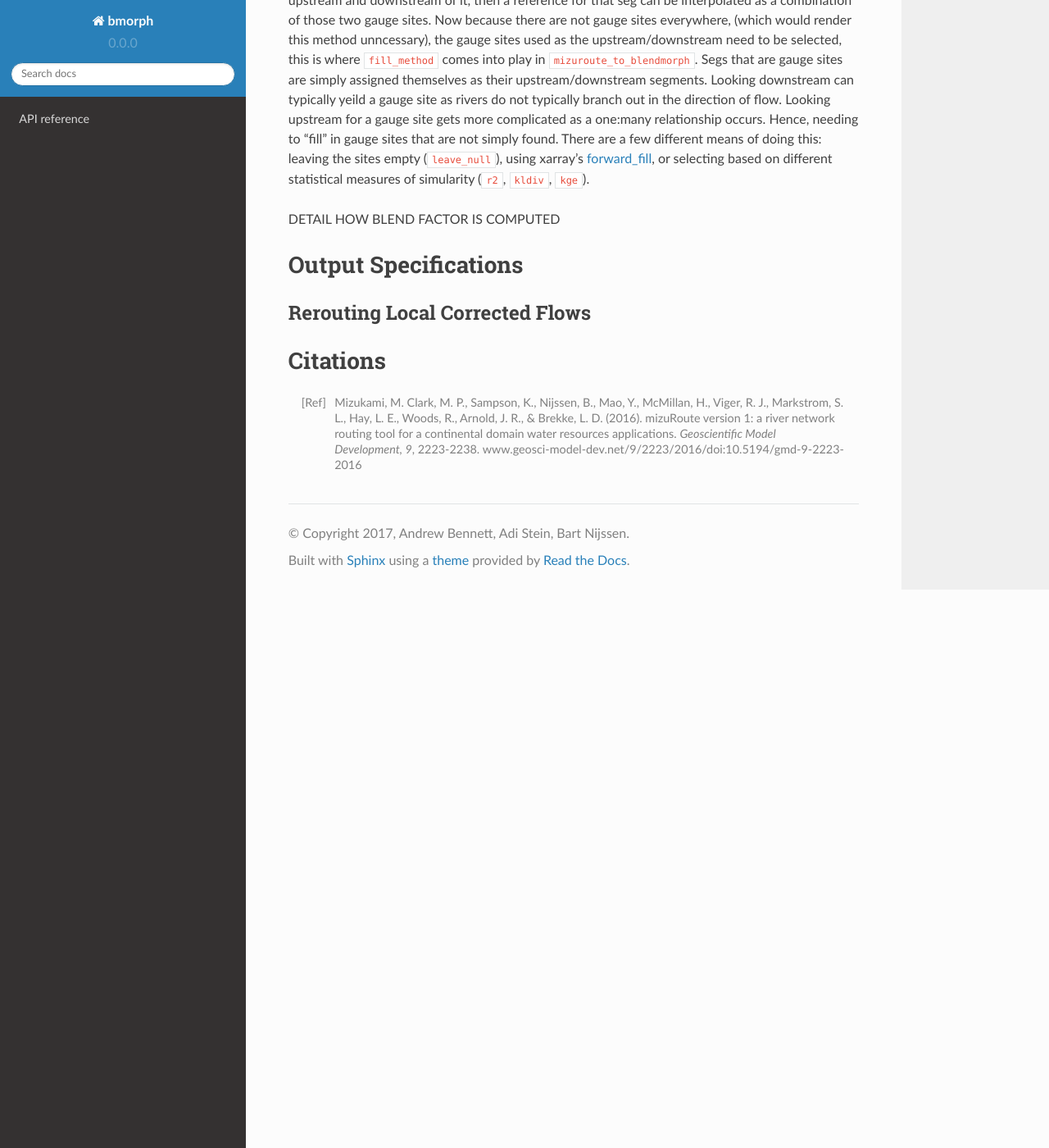
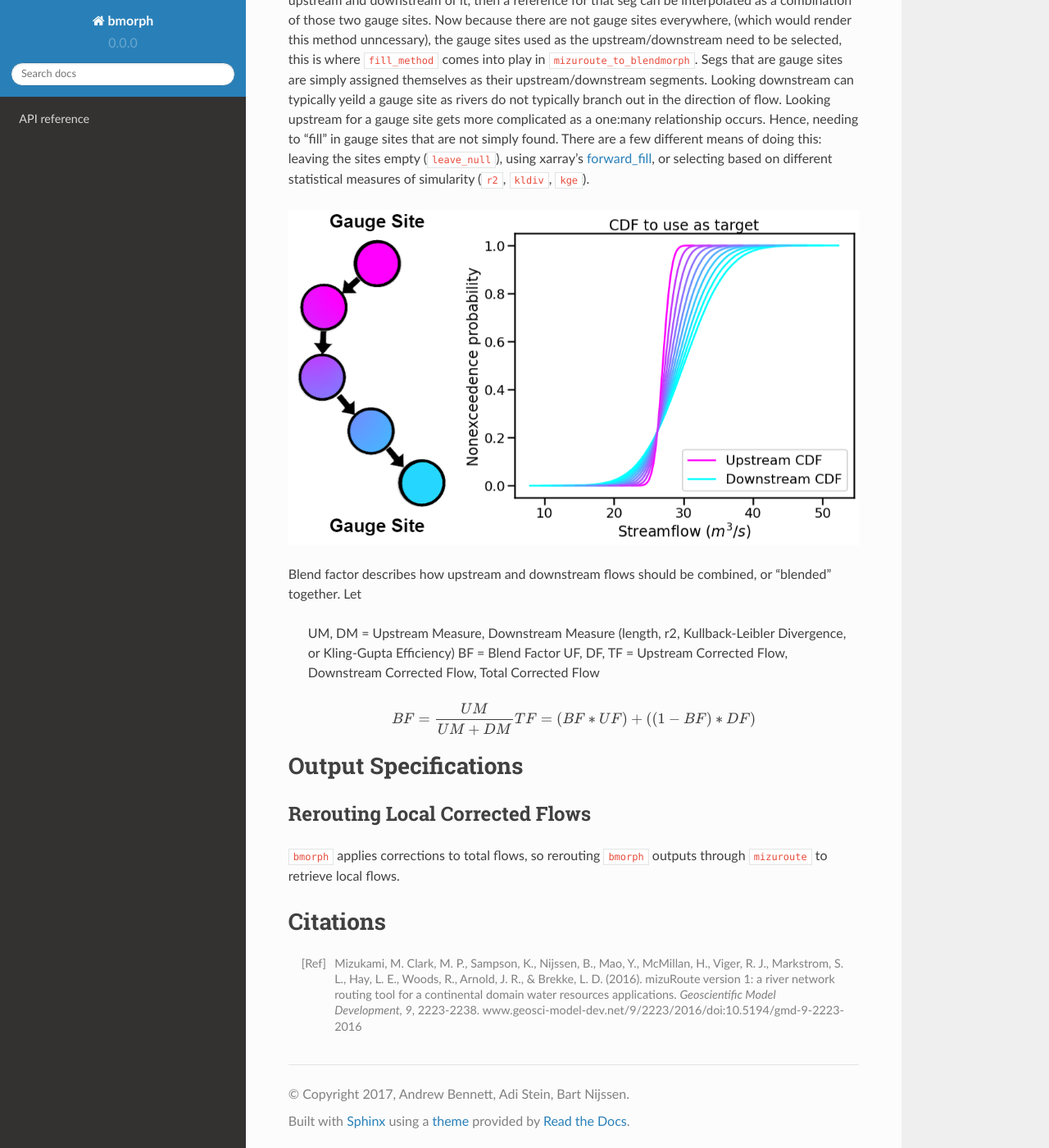
Before and after one commit to UW-Hydro/bmorph, a Sphinx documentation site: the page built from docs/data.rst, in a window 1280 px wide and 1400 px high, scrolled down 1722 px. Shown: the whole window at 82% size. Built offline with Sphinx 7.4.7 and the Read the Docs theme 2.0.0, drawn with Linux system fonts in a browser that asks for light colours.

Commit message:
Testing figure integration in rst

```diff
--- a/docs/data.rst
+++ b/docs/data.rst
@@ -96,7 +96,20 @@ gauge site gets more complicated as a one:many relationship occurs. Hence, needi
 not simply found. There are a few different means of doing this: leaving the sites empty (``leave_null``), using xarray's
 forward_fill_, or selecting based on different statistical measures of simularity (``r2``, ``kldiv``, ``kge``).
 
-DETAIL HOW BLEND FACTOR IS COMPUTED
+.. image:: Figures/Blending_Diagram.png
+
+Blend factor describes how upstream and downstream flows should be combined, or "blended" together.
+Let
+
+    UM, DM = Upstream Measure, Downstream Measure (length, r2, Kullback-Leibler Divergence, or Kling-Gupta Efficiency)
+    BF = Blend Factor
+    UF, DF, TF = Upstream Corrected Flow, Downstream Corrected Flow, Total Corrected Flow
+
+.. math::
+
+    BF = \frac{UM}{UM+DM}
+    TF = (BF*UF) + ((1-BF)*DF)
+
 
 .. _forward_fill: http://xarray.pydata.org/en/stable/generated/xarray.DataArray.ffill.html
 
@@ -106,6 +119,7 @@ Output Specifications
 Rerouting Local Corrected Flows
 -------------------------------
 
+``bmorph`` applies corrections to total flows, so rerouting ``bmorph`` outputs through ``mizuroute`` to retrieve local flows.
 
 Citations
 =========
```
Also changed, not shown: docs/bias_correction.rst (+17 -0 lines), docs/Figures/Blending_Diagram.png (added).
